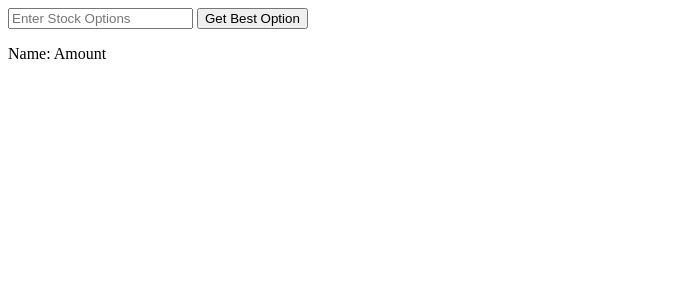
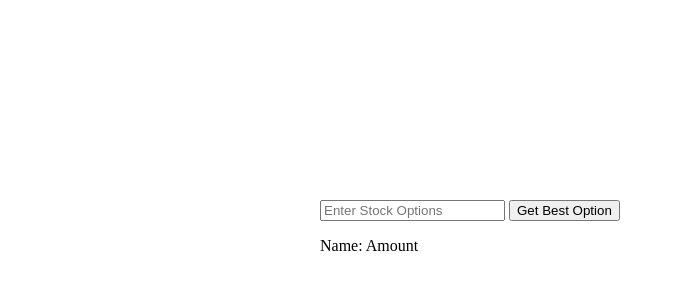
Before and after one commit to kennyhngo/TTR-Suit-Calculator, a plain HTML site: page index.html in a window 1280 px wide. Shown: the whole page, without its empty margins (0-675 px from the left). Drawn offline with Linux system fonts and the light colour scheme.

Commit message:
CSS styling

```diff
--- a/index.html
+++ b/index.html
@@ -6,9 +6,10 @@
     <meta name="viewport" content="width=device-width, initial-scale=1.0">
     <title>Suit Calculator</title>
     <script src="calc.js" defer></script>
+    <link rel="stylesheet" href="style.css">
 </head>
 <body>
-    <div>
+    <div class="middle">
         <div>
             <input type="number" placeholder="Enter Stock Options" id="stockOptions">
             <button type="button" onclick="bossbot();">Get Best Option</button>
--- /dev/null
+++ b/style.css
@@ -0,0 +1,5 @@
+.middle {
+    position: absolute;
+    top: 25%;
+    left: 25%;
+}
```
